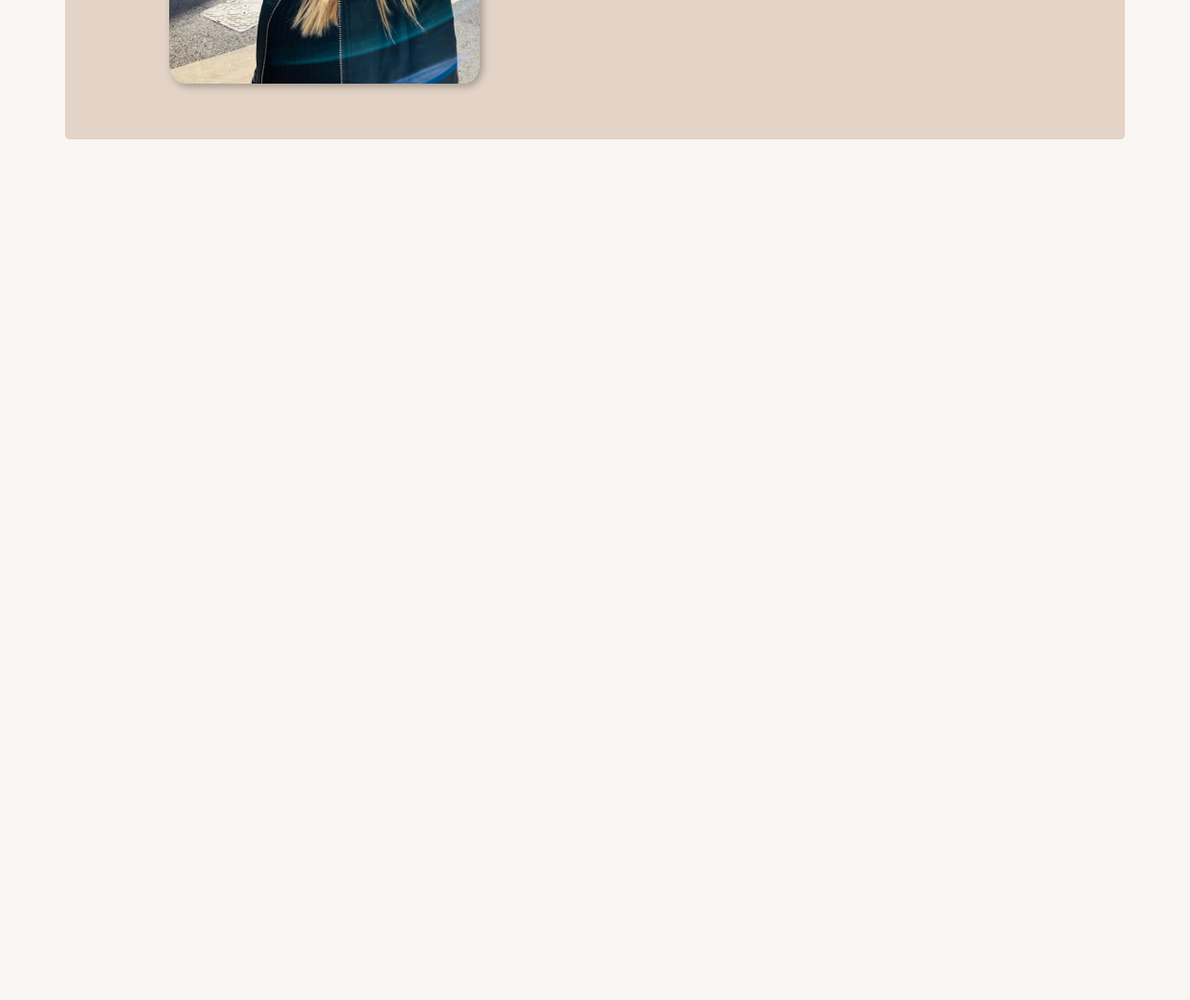
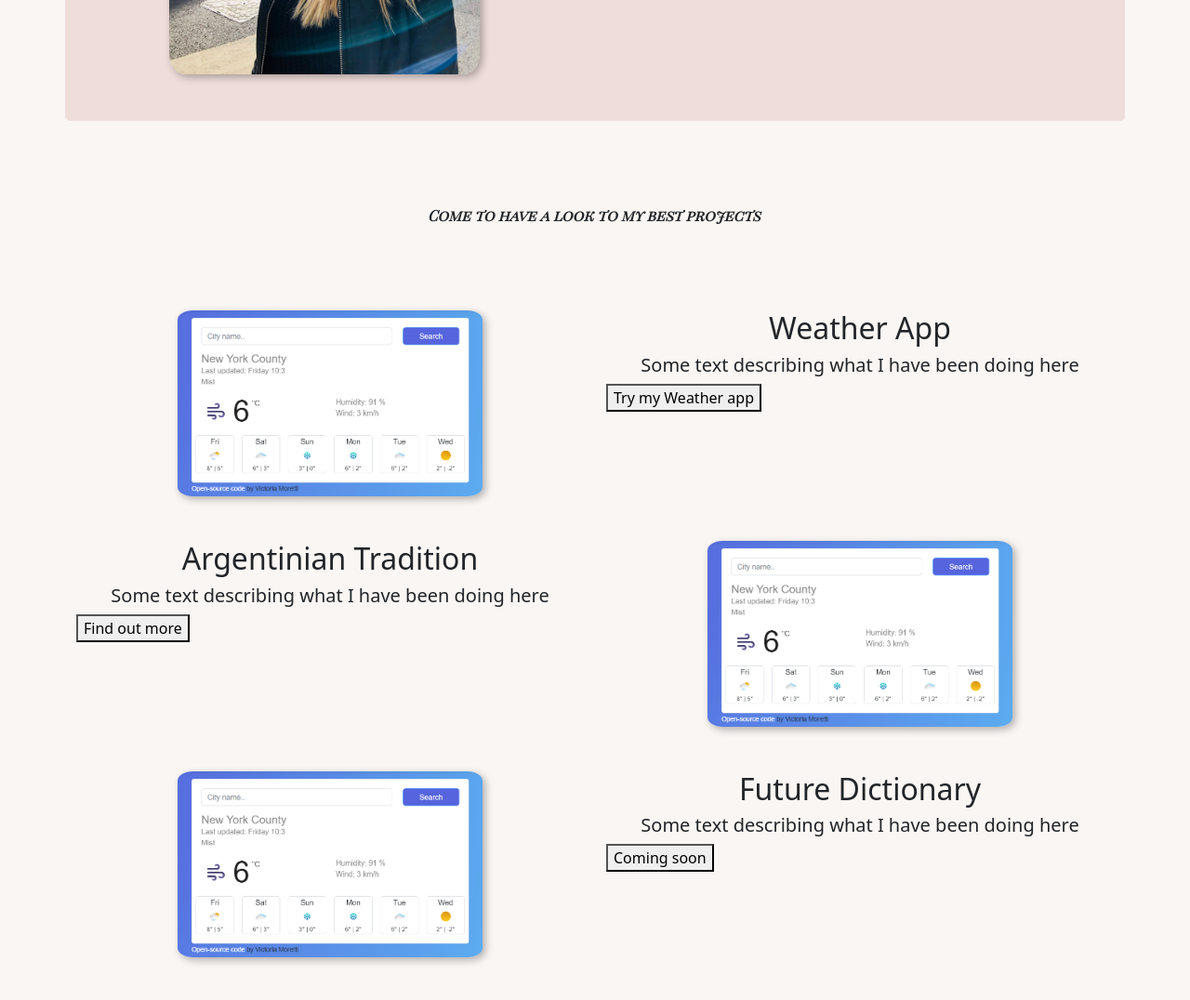
Before and after one commit to vickymoretti/new-portfolio, a plain HTML site: page index.html in a window 1280 px wide. Shown: the part 566-1642 px from the top of the page at 93% size. Before the commit the page ends 866 px from the top, so only its background shows below. Drawn offline with nearby package versions, Linux system fonts and the light colour scheme.

Commit message:
adding my projects

```diff
--- a/index.html
+++ b/index.html
@@ -46,7 +46,7 @@
 		<title>Front-end developer portfolio of Victoria Moretti 👩‍💻</title>
 	</head>
 	<body>
-		<div class="container">
+		<div class="header container">
 			<div class="row">
 				<div class="col-sm-6">
 					<img
@@ -56,9 +56,11 @@
 					/>
 				</div>
 				<div class="col-sm-6 mt-3">
-					<h3>👋Hi there! I am</h3>
+					<h3 class="presentation">👋Hi there! I am</h3>
 					<h1>Victoria Moretti</h1>
-					<h2>Front-end developer based in Europe.</h2>
+					<h2 class="description-header"
+						>Front-end developer based in Europe.</h2
+					>
 
 					<button class="index-button" title="Click to know more about me">
 						Let's get started</button
@@ -66,6 +68,57 @@
 				</div>
 			</div>
 		</div>
+		<p class="best-projects"> Come to have a look to my best projects</p>
+		<div class="body container">
+			<div class="row mb-5">
+				<div class="col-sm-6">
+					<img
+						src="/images/weather-app.png"
+						alt="my weather app project"
+						class="weather-img"
+					/>
+				</div>
+				<div class="col-sm-6">
+					<h2 class="project-title">Weather App</h2>
+					<h3 class="project-description"
+						>Some text describing what I have been doing here</h3
+					>
+					<button class="project-button">Try my Weather app</button>
+				</div>
+			</div>
+			<div class="row mb-5">
+				<div class="col-sm-6">
+					<h2 class="project-title">Argentinian Tradition</h2>
+					<h3 class="project-description"
+						>Some text describing what I have been doing here</h3
+					>
+					<button class="project-button">Find out more</button>
+				</div>
+				<div class="col-sm-6">
+					<img
+						src="/images/weather-app.png"
+						alt="my weather app project"
+						class="weather-img"
+					/>
+				</div> </div
+			><div class="row">
+				<div class="col-sm-6">
+					<img
+						src="/images/weather-app.png"
+						alt="my weather app project"
+						class="weather-img"
+					/>
+				</div>
+				<div class="col-sm-6">
+					<h2 class="project-title"> Future Dictionary</h2>
+					<h3 class="project-description"
+						>Some text describing what I have been doing here</h3
+					>
+					<button class="project-button">Coming soon</button>
+				</div>
+			</div>
+		</div>
+
 		<script
 			src="https://cdn.jsdelivr.net/npm/bootstrap@5.3.0-alpha1/dist/js/bootstrap.bundle.min.js"
 			integrity="sha384-w76AqPfDkMBDXo30jS1Sgez6pr3x5MlQ1ZAGC+nuZB+EYdgRZgiwxhTBTkF7CXvN"
--- a/style/portfolio.css
+++ b/style/portfolio.css
@@ -1,7 +1,8 @@
 :root {
 	--background-color: #faf6f3;
-	--container-color: #e4d4c7;
-	--primary-color: #725ac1;
+	--header-color: #efddda;
+	--primary-color: #347474;
+	--font-family: "Poppins", sans-serif;
 }
 body {
 	background-color: var(--background-color);
@@ -14,14 +15,14 @@ h1 {
 	font-weight: bold;
 }
 
-h2 {
-	font-family: "Poppins", sans-serif;
+.description-header {
+	font-family: var(--font-family);
 	font-size: 23px;
 	line-height: 2;
 }
 
-h3 {
-	font-family: "Poppins", sans-serif;
+.presentation {
+	font-family: var(--font-family);
 	font-size: 36px;
 	font-weight: bold;
 }
@@ -32,7 +33,7 @@ h3 {
 	margin: 65px;
 	padding: 9px 9px;
 	font-size: 18px;
-	font-family: "Poppins", sans-serif;
+	font-family: var(--font-family);
 	letter-spacing: 1px;
 	text-decoration: none;
 	color: var(--primary-color);
@@ -53,13 +54,14 @@ h3 {
 	transform: scale(0.9);
 }
 
-.container {
-	background-color: var(--container-color);
+.header {
+	background-color: var(--header-color);
 	border-radius: 5px;
-	padding: 60px 0;
+	padding: 50px 0;
 }
 
-.victoria-img {
+.victoria-img,
+.weather-img {
 	display: flex;
 	justify-items: center;
 	max-width: 60%;
@@ -67,3 +69,19 @@ h3 {
 	margin: 0 auto;
 	box-shadow: 3px 3px 8px rgb(0 0 0 / 30%);
 }
+
+.best-projects {
+	text-align: center;
+	margin: 90px 0;
+	font-family: "Playfair Display SC", serif;
+	font-weight: bold;
+}
+
+.project-title {
+	text-align: center;
+}
+
+.project-description {
+	font-size: 20px;
+	text-align: center;
+}
```
Also changed, not shown: images/weather-app.png (added).
